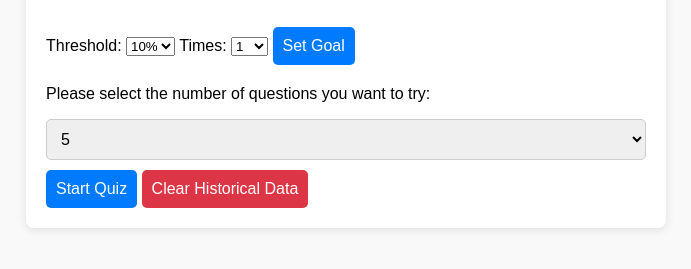
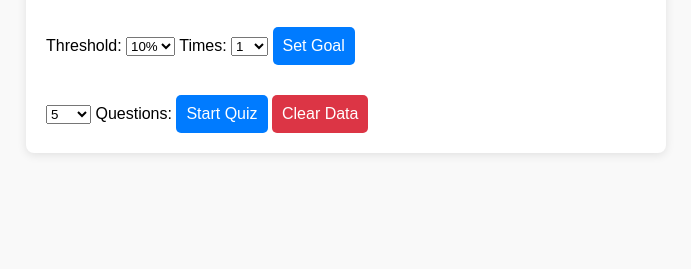
Before and after one commit to rsiritom/examsimulator, a plain HTML site: page tmp.html in a window 1280 px wide. Both pictures are taken after a click on the button "Set Goal". Shown: the part 81-350 px from the top of the page, without its empty margins (294-985 px from the left). Drawn offline with nearby package versions, Linux system fonts and the light colour scheme.

Commit message:
Update tmp.html

```diff
--- a/tmp.html
+++ b/tmp.html
@@ -118,9 +118,8 @@
             <button id="set-goal-button">Set Goal</button>
             <div id="goal-message"></div>
         </div>
-
-        <p>Please select the number of questions you want to try:</p>
-        <select id="question-count" style="width: 100%; padding: 10px; font-size: 16px; border-radius: 5px; border: 1px solid #ccc;">
+		<div id="setquiz-container"style="display:none;">
+			<select id="question-count">
 				<option value="5">5</option>
 				<option value="10">10</option>
 				<option value="20">20</option>
@@ -129,7 +128,15 @@
 				<option value="150">150</option>
 				<option value="180">180</option>
 			</select>
+
+            <label for="questions_number">Questions:</label>
+
             <button onclick="startQuiz()" id="start-quiz-button" style="display:none;">Start Quiz</button>
+			<button class="clear-history" onclick="clearHistory()" >Clear Data</button>
+            <div id="setquiz-message"></div>
+        </div>
+
+
 
         <div id="quiz-container">
             <div id="question-container" class="question"></div>
@@ -147,7 +154,7 @@
             <canvas id="evolutionChart"></canvas>
         </div>
 
-        <button class="clear-history" onclick="clearHistory()">Clear Historical Data</button>
+
 
     </div>
 
@@ -168,6 +175,7 @@
 			consecutiveSuccessfulQuizzes = 0
             //document.getElementById('goal-container').style.display = 'none';
             //document.getElementById('goal-message').innerText = `Your goal is to pass the quiz ${minimumTimes} times with at least ${threshold}% consecutively.`;
+           document.getElementById('setquiz-container').style.display = 'inline-block';
 		   document.getElementById('start-quiz-button').style.display = 'inline-block';
         };
 
```
Lines whose indentation alone changed are shown as unchanged.
